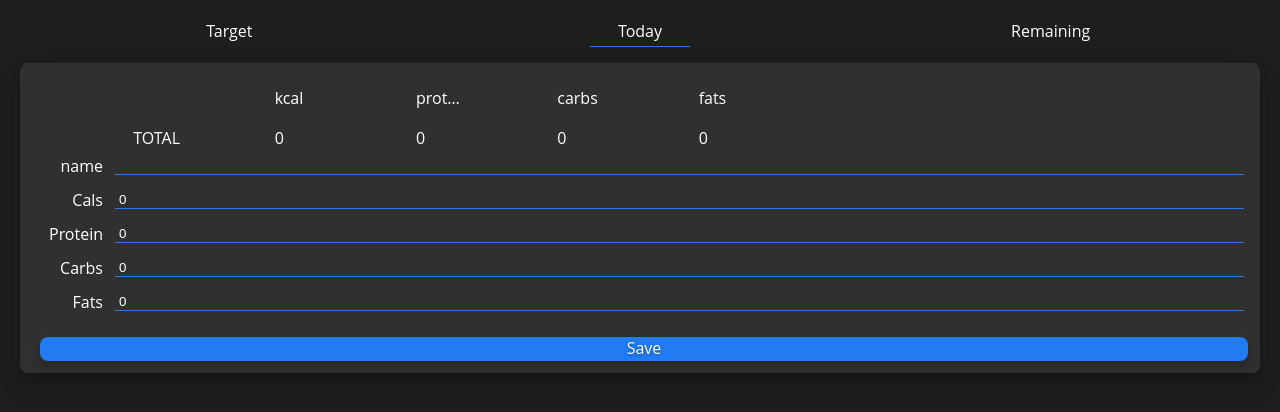
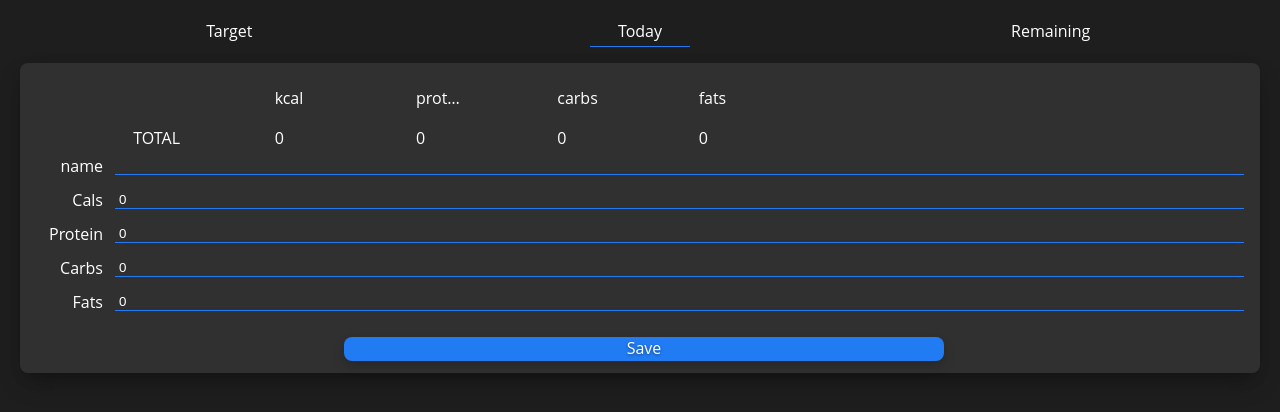
Before and after one commit to JoelSaleem/macro-tracker, a Next.js app: page / in a window 1280 px wide. Both pictures are taken after a click on the element "Today". Shown: the top 412 px of the page. Built offline with nearby package versions, Linux system fonts and the light colour scheme.

Commit message:
More styles
More styles

```diff
--- a/components/DisplayTarget.tsx
+++ b/components/DisplayTarget.tsx
@@ -43,7 +43,11 @@ export const DisplayTarget = ({
         <Title>Fats:</Title>
         <span> {fats}</span>
       </Container>
-      {showEdit && <FlatBtn onClick={() => onClick && onClick()}>Edit</FlatBtn>}
+      <div style={{ display: 'flex', justifyContent: 'center' }}>
+        {showEdit && (
+          <FlatBtn onClick={() => onClick && onClick()}>Edit</FlatBtn>
+        )}
+      </div>
     </div>
   )
 }
--- a/components/FlatBtn.tsx
+++ b/components/FlatBtn.tsx
@@ -1,6 +1,7 @@
 import styled from 'styled-components'
 
 const Button = styled.div`
+  flex: 1;
   text-shadow: 0 1px 3px rgba(0, 0, 0, 0.4);
   box-shadow: 0 7px 14px rgba(0, 0, 0, 0.1), 0 3px 6px rgba(0, 0, 0, 0.08);
   border-radius: 8px;
@@ -8,6 +9,7 @@ const Button = styled.div`
   justify-content: center;
   height: 24px;
   margin-right: 12px;
+  max-width: 600px;
   background-color: ${props => props.theme.ForegroundColour};
 
   :hover {
--- a/components/MealAdder.tsx
+++ b/components/MealAdder.tsx
@@ -66,6 +66,7 @@ export const MealAdder = (props: MealAdderProps) => {
           value={data.fats}
         />
       </div>
+      <div style={{ display: 'flex', justifyContent: 'center' }}>
         <FlatBtn
           onClick={() => {
             props.onChange({ ...data, timestamp: Date.now() })
@@ -75,5 +76,6 @@ export const MealAdder = (props: MealAdderProps) => {
           Save
         </FlatBtn>
       </div>
+    </div>
   )
 }
--- a/components/Target.tsx
+++ b/components/Target.tsx
@@ -40,7 +40,9 @@ export const Target = ({ update }: { update(): void }) => {
             }}
           />
         </div>
-        <FlatBtn onClick={toggleIsEditing}>Save</FlatBtn>
+        <div style={{ display: 'flex', justifyContent: 'center' }}>
+          <FlatBtn onClick={toggleIsEditing}>Save</FlatBtn>
+        </div>
       </Card>
     )
   }
```
Lines whose indentation alone changed are shown as unchanged.
